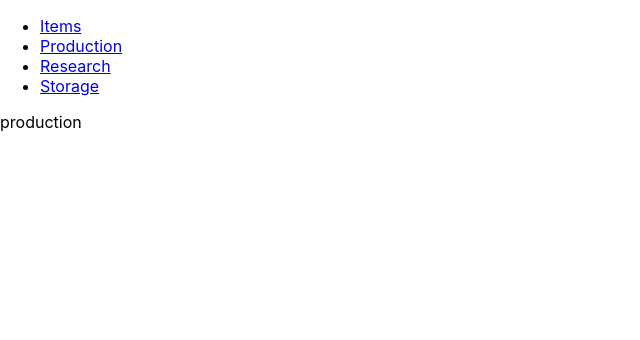
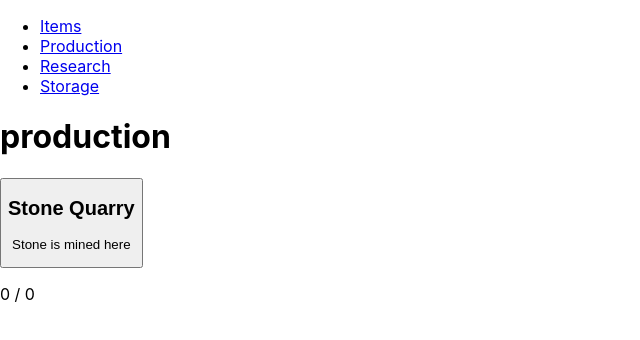
Before and after one commit to SidneyArmitage/idle_game, a React (Create React App) app: page /production in a window 1280 px wide. Shown: the top 340 px of the page, without its empty margins (0-640 px from the left). Built offline with nearby package versions, Linux system fonts and the light colour scheme.

Commit message:
re-installed project, and added simple display for production

```diff
--- a/src/App.tsx
+++ b/src/App.tsx
@@ -6,18 +6,20 @@ import { Production } from './components/pages/production';
 import { Research } from './components/pages/research';
 import { Detailed, Storage, Summary } from './components/pages/storage';
 import items from './config/items';
+import producers from './config/producers';
 import { SimulationControl } from './data/control';
 import { EStorageCategory } from './data/storage';
+import { arrayToMap } from './util/arrayToMap';
 
 export const App = () => {
-  const control = new SimulationControl(items.reduce((acc, cur) => ({...acc, [cur.id]: cur}), {}));
+  const control = new SimulationControl(arrayToMap(items), arrayToMap(producers));
   return (
     <>
       <BrowserRouter>
         <Routes>
           <Route path="/" element ={<Layout/>}>
             <Route path="items" element={<Items control={control}/>}/>
-            <Route path="production" element={<Production/>}/>
+            <Route path="production" element={<Production control={control}/>}/>
             <Route path="research" element={<Research/>}/>
             <Route path="storage" element={<Storage/>}>
               <Route path="" element={<Summary control={control}/>}/>
--- a/src/components/pages/production/index.tsx
+++ b/src/components/pages/production/index.tsx
@@ -1,7 +1,15 @@
-export const Production = () => {
+import { SimulationControl } from "../../../data/control";
+import { Producer } from "../../producer";
+
+interface IProductionProps {
+  control: SimulationControl;
+}
+
+export const Production = ({control}: IProductionProps) => {
   return (
     <>
-      production
+      <h1>production</h1>
+      {control.getProductions().map((production) => (<Producer control={control} {...production}/>))}
     </>
   );
 };
--- a/src/components/producer/index.tsx
+++ b/src/components/producer/index.tsx
@@ -11,24 +11,27 @@ export const Producer = ({name, description, progress, time, control, consumptio
   const [expanded, setExpanded] = useState(false);
   return (
     <div className={expanded ? "expanded" : ""}>
-      <h2>{name}</h2>
-      <p>{description}</p>
+      <button onClick={() => setExpanded(!expanded)}>
+        <h2>{name}</h2>
+        <p>{description}</p>
+      </button>
       <p>
         <span>{progress}</span> / <span>{time}</span>
       </p>
 
-      {expanded ? (<>
-        {consumption ? (
-          <>
+      {expanded ? (
+      <>
+        {consumption.length > 0 ? (
+          <div>
             Inputs:
             {consumption.map((cur) => <Item current={cur[1]} {...{...control.getItem(cur[0])}}/>)}
-          </>
+          </div>
         ) : ""}
-        {output ? (
-          <>
-            Inputs:
+        {output.length > 0 ? (
+          <div>
+            Outputs:
             {output.map((cur) => <Item current={cur[1]} {...{...control.getItem(cur[0])}}/>)}
-          </>
+          </div>
         ) : ""}
       </>) : ""}
     </div>
--- /dev/null
+++ b/src/config/producers.ts
@@ -0,0 +1,15 @@
+import { IProduction } from "../data/production";
+
+export default [
+  {
+    description: "Stone is mined here",
+    name: "Stone Quarry",
+    id: 0,
+    icon: "",
+    consumption: [],
+    output: [[1, 1]],
+    time: 10,
+    progress: 0,
+    amount: 0,
+  }
+] as IProduction[];
--- a/src/config/reset.ts
+++ b/src/config/reset.ts
@@ -5,7 +5,6 @@ import { EStorageCategory, IStorage } from "../data/storage";
 export interface IClassControlReset {
   modifier: Modifiers;
   storage: Record<EStorageCategory, IStorage>;
-  production: [];
   purchasedResearch: [];
 };
 
@@ -52,7 +51,6 @@ export const reset = (): IClassControlReset => {
     modifier: {
       ...initModifiers(),
     },
-    production: [],
     purchasedResearch: [],
   };
 };
--- a/src/data/control.ts
+++ b/src/data/control.ts
@@ -1,6 +1,6 @@
 import { reset } from "../config/reset";
 import { EModifierEffect, EModifierType, Modifiers } from "./modifier";
-import { IProduction } from "./production";
+import { getConsumption, getOutput, getTime, IProduction } from "./production";
 import { IResearch } from "./research";
 import { EStorageCategory, getFree, IStorage } from "./storage";
 import { IGetItem, IItem } from "./types";
@@ -8,7 +8,7 @@ import { IGetItem, IItem } from "./types";
 export class SimulationControl {
   private items: Record<number, IItem>; // static
   private storage: Record<EStorageCategory, IStorage>; // resets
-  private production: IProduction[]; // resets
+  private production: Record<number, IProduction>; // changes (resets a bit)
   // modifier is stored by type, what item it affects which is defined by type and then what effect it has
   private modifier: Modifiers; // resets
   private research: Record<number, IResearch>; // static
@@ -16,7 +16,7 @@ export class SimulationControl {
   private unlockedResearch: number[]; // changes
   private unlockableResearch: number[]; // changes
 
-  constructor (items: Record<number, IItem>, {storage, production, modifier, purchasedResearch} = reset()){
+  constructor (items: Record<number, IItem>, production: Record<number, IProduction>, {storage, modifier, purchasedResearch} = reset()){
     this.items = items;
     this.research = {};
     this.unlockedResearch = [];
@@ -49,6 +49,19 @@ export class SimulationControl {
     return this.items[key];
   }
 
+  getProductions() {
+    return Object.values(this.production).map((producer) => ({
+      ...producer,
+      time: getTime(producer, this.modifier, this.items),
+      output: getOutput(producer, this.modifier, this.items),
+      consumption: getConsumption(producer, this.modifier, this.items),
+    }));
+  }
+
+  getProduction(key: number) {
+    return this.production[key];
+  }
+
   getStore(key: EStorageCategory) {
     return {
       ...this.storage[key],
@@ -57,9 +70,8 @@ export class SimulationControl {
   }
 
   reset() {
-    const {storage, production, modifier, purchasedResearch} = reset();
+    const {storage, modifier, purchasedResearch} = reset();
     this.storage = storage;
-    this.production = production;
     this.modifier = modifier;
     this.purchasedResearch = purchasedResearch;
   }
--- a/src/data/production.ts
+++ b/src/data/production.ts
@@ -36,7 +36,7 @@ export const getConsumption = (production: IProduction, modifiers: Modifiers, it
   });
 };
 
-export const getOutput = (production: IProduction, modifiers: Modifiers, items: Record<number, IItem>) => {
+export const getOutput = (production: IProduction, modifiers: Modifiers, items: Record<number, IItem>): [number, number][] => {
   const focusedModifier = modifiers[EModifierEffect.OUTPUT][EModifierType.FOCUSED][production.id]?.value ?? identityModifier;
   return production.output.map((element) => {
     const item = items[element[0]];
--- /dev/null
+++ b/src/util/arrayToMap.ts
@@ -0,0 +1,3 @@
+import { IObject } from "../data/types"
+
+export const arrayToMap = <T extends IObject>(input: T[]): Record<number, T> => input.reduce((acc, cur) => ({...acc, [cur.id]: cur}), {} as Record<number, T>);
```
Also changed, not shown: 1 other file (tests, documents, lock files or other folders).
